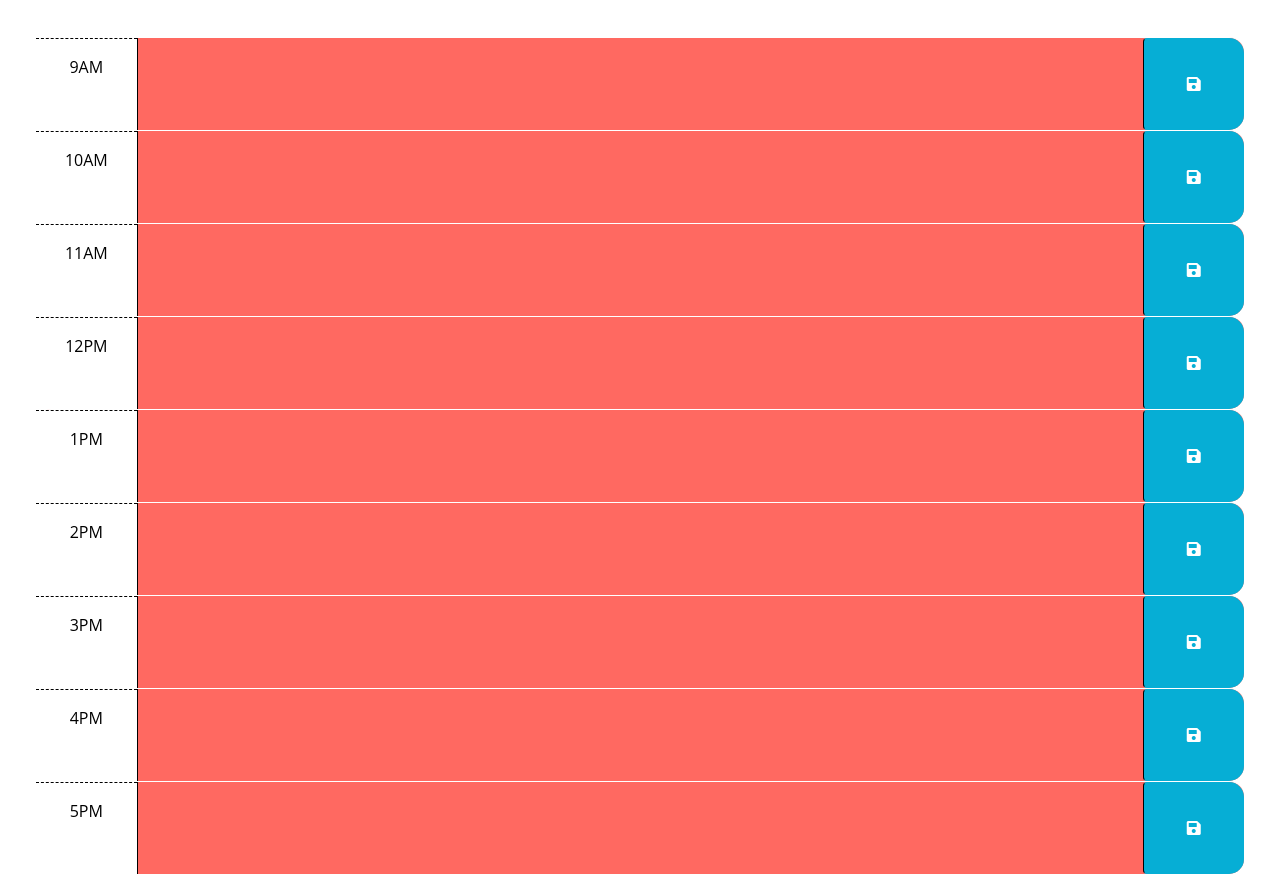
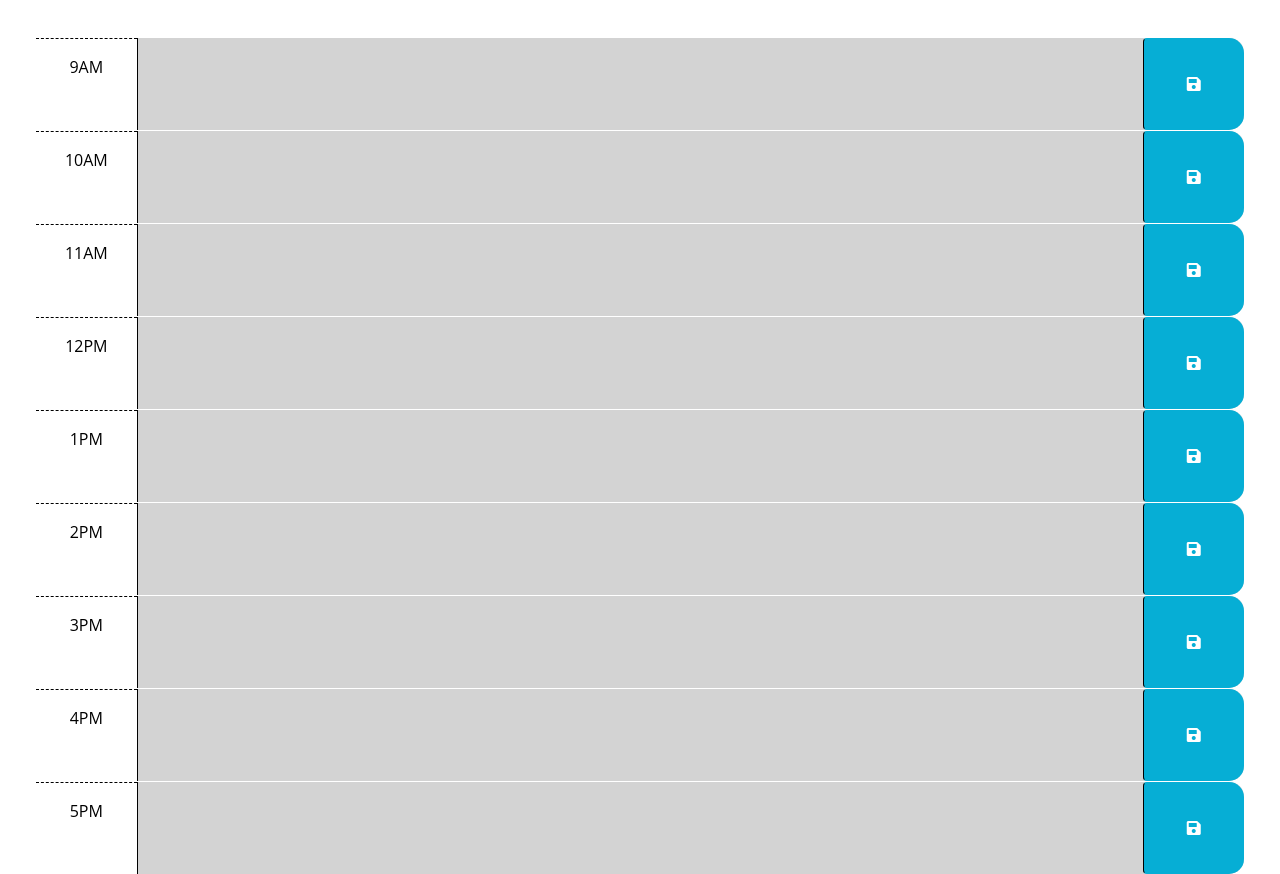
Before and after one commit to gharrison307/Work-Day-Scheduler, a plain HTML site: page index.html in a window 1280 px wide. Shown: the part 260-1134 px from the top of the page. Drawn offline with nearby package versions, Linux system fonts and the light colour scheme.

Commit message:
time in 24hr format- changed hour Ids to reflect this

```diff
--- a/assets/script.js
+++ b/assets/script.js
@@ -32,48 +32,27 @@ $(function () {
   $("#hour-10 .description").text(localStorage.getItem("hour-10"));
   $("#hour-11 .description").text(localStorage.getItem("hour-11"));
   $("#hour-12 .description").text(localStorage.getItem("hour-12"));
-  $("#hour-1 .description").text(localStorage.getItem("hour-1"));
-  $("#hour-2 .description").text(localStorage.getItem("hour-2"));
-  $("#hour-3 .description").text(localStorage.getItem("hour-3"));
-  $("#hour-4 .description").text(localStorage.getItem("hour-4"));
-  $("#hour-5 .description").text(localStorage.getItem("hour-5"));
+  $("#hour-13 .description").text(localStorage.getItem("hour-13"));
+  $("#hour-14 .description").text(localStorage.getItem("hour-14"));
+  $("#hour-15 .description").text(localStorage.getItem("hour-15"));
+  $("#hour-16 .description").text(localStorage.getItem("hour-16"));
+  $("#hour-17 .description").text(localStorage.getItem("hour-17"));
 
   $(".time-block").each(function () {
     var classHour = $(this).attr("id").split("-")[1];
-    console.log(classHour);
-    console.log(timeHour);
 
     if (timeHour == classHour) {
       $(this).addClass("present");
       $(this).removeClass("future");
       $(this).removeClass("past");
-    } else if (timeHour < classHour) {
+    } else if (timeHour > classHour) {
       $(this).removeClass("present");
       $(this).removeClass("future");
       $(this).addClass("past");
-    } else if (timeHour > classHour) {
-      $(this).addClass("present");
-      $(this).removeClass("future");
+    } else if (timeHour < classHour) {
+      $(this).removeClass("present");
+      $(this).addClass("future");
       $(this).removeClass("past");
     }
   });
-
-  // TODO: Add a listener for click events on the save button. This code should
-  // use the id in the containing time-block as a key to save the user input in
-  // local storage. HINT: What does `this` reference in the click listener
-  // function? How can DOM traversal be used to get the "hour-x" id of the
-  // time-block containing the button that was clicked? How might the id be
-  // useful when saving the description in local storage?
-  //
-  // TODO: Add code to apply the past, present, or future class to each time
-  // block by comparing the id to the current hour. HINTS: How can the id
-  // attribute of each time-block be used to conditionally add or remove the
-  // past, present, and future classes? How can Day.js be used to get the
-  // current hour in 24-hour time?
-  //
-  // TODO: Add code to get any user input that was saved in localStorage and set
-  // the values of the corresponding textarea elements. HINT: How can the id
-  // attribute of each time-block be used to do this?
-  //
-  // TODO: Add code to display the current date in the header of the page.
 });
--- a/index.html
+++ b/index.html
@@ -76,7 +76,7 @@
         </button>
       </div>
 
-      <div id="hour-1" class="row time-block future">
+      <div id="hour-13" class="row time-block future">
         <div class="col-2 col-md-1 hour text-center py-3">1PM</div>
         <textarea class="col-8 col-md-10 description" rows="3"> </textarea>
         <button class="btn saveBtn col-2 col-md-1" aria-label="save">
@@ -84,7 +84,7 @@
         </button>
       </div>
 
-      <div id="hour-2" class="row time-block future">
+      <div id="hour-14" class="row time-block future">
         <div class="col-2 col-md-1 hour text-center py-3">2PM</div>
         <textarea class="col-8 col-md-10 description" rows="3"> </textarea>
         <button class="btn saveBtn col-2 col-md-1" aria-label="save">
@@ -92,7 +92,7 @@
         </button>
       </div>
 
-      <div id="hour-3" class="row time-block future">
+      <div id="hour-15" class="row time-block future">
         <div class="col-2 col-md-1 hour text-center py-3">3PM</div>
         <textarea class="col-8 col-md-10 description" rows="3"> </textarea>
         <button class="btn saveBtn col-2 col-md-1" aria-label="save">
@@ -100,7 +100,7 @@
         </button>
       </div>
 
-      <div id="hour-4" class="row time-block future">
+      <div id="hour-16" class="row time-block future">
         <div class="col-2 col-md-1 hour text-center py-3">4PM</div>
         <textarea class="col-8 col-md-10 description" rows="3"> </textarea>
         <button class="btn saveBtn col-2 col-md-1" aria-label="save">
@@ -108,7 +108,7 @@
         </button>
       </div>
 
-      <div id="hour-5" class="row time-block future">
+      <div id="hour-17" class="row time-block future">
         <div class="col-2 col-md-1 hour text-center py-3">5PM</div>
         <textarea class="col-8 col-md-10 description" rows="3"> </textarea>
         <button class="btn saveBtn col-2 col-md-1" aria-label="save">
@@ -118,14 +118,16 @@
     </div>
 
     <script src="https://cdnjs.cloudflare.com/ajax/libs/jquery/3.2.1/jquery.min.js"></script>
+
     <script src="https://code.jquery.com/jquery-3.5.1.min.js"></script>
+
     <script
       <script
       src="https://cdn.jsdelivr.net/npm/dayjs@1.11.3/dayjs.min.js"
       integrity="sha256-iu/zLUB+QgISXBLCW/mcDi/rnf4m4uEDO0wauy76x7U="
       crossorigin="anonymous"
     ></script>
-    <!-- <script src="path/to/dayjs/plugin/advancedFormat"></script> -->
+    <script src="path/to/dayjs/plugin/advancedFormat"></script>
 
     <script src="./assets/script.js"></script>
   </body>
```
